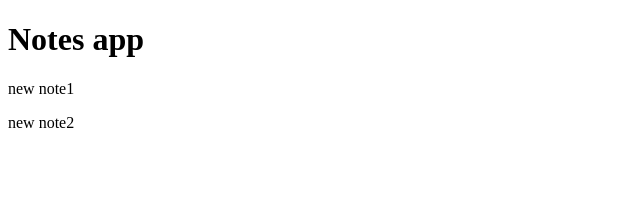
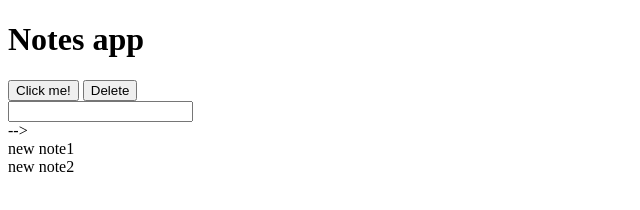
Before and after one commit to ruben-wilson/java-solo-project, a website: page index.html in a window 1280 px wide. Shown: the whole page, without its empty margins (0-640 px from the left). Drawn offline with Linux system fonts and the light colour scheme.

Commit message:
add notes function implented in notes app

```diff
--- a/bundle.js
+++ b/bundle.js
@@ -34,17 +34,26 @@
         constructor(model2) {
           this.model = model2;
           this.bodyEl = document.querySelector("body");
+          this.button = document.querySelector("#show-message-button");
+          this.button.addEventListener("click", () => {
+            this.createNote(document.querySelector("#message-input").value);
+          });
         }
-        displayNotes() {
+        loadNotes() {
           for (const e of this.model.getNotes()) {
-            this.addNoteDiv(e);
+            this.CreateDiv(e);
           }
         }
-        addNoteDiv(string) {
+        CreateDiv(string) {
           let div = document.createElement("div");
-          let p = document.createElement("p");
-          div.append(string, p);
+          div.id = "message";
+          div.textContent = string;
           this.bodyEl.append(div);
+        }
+        createNote(string) {
+          this.model.addNote(string);
+          this.CreateDiv(string);
+          document.querySelector("#message-input").value = null;
         }
       };
       module.exports = { NotesView: NotesView2, NotesModel: NotesModel2 };
@@ -58,7 +67,6 @@
   var model = new NotesModel();
   model.addNote("new note1");
   model.addNote("new note2");
-  console.log(model.getNotes());
   var view = new NotesView(model);
-  view.displayNotes();
+  view.loadNotes();
 })();
--- a/index.html
+++ b/index.html
@@ -7,9 +7,13 @@
    </head>
    <body>
       <h1>Notes app</h1>
-      <!-- <div id="main-container">
+        <button id="show-message-button">Click me!</button>
 
-      </div> -->
+        <button id="delete-button">Delete</button>
+
+        <div id="main-container">
+          <input type="text" id="message-input" />
+        </div> -->
 
       <script src='bundle.js'></script>
    </body>
--- a/index.js
+++ b/index.js
@@ -5,6 +5,6 @@ const NotesView = NotesViewFile.NotesView;
 const model = new NotesModel();
 model.addNote("new note1");
 model.addNote("new note2");
-console.log(model.getNotes());
+// console.log(model.getNotes());
 const view = new NotesView(model);
-view.displayNotes();
+view.loadNotes();
```
Also changed, not shown: NotesView.js (+22 -5 lines), NotesView.test.js (+15 -2 lines), notesModel.js (line endings or trailing spaces).
